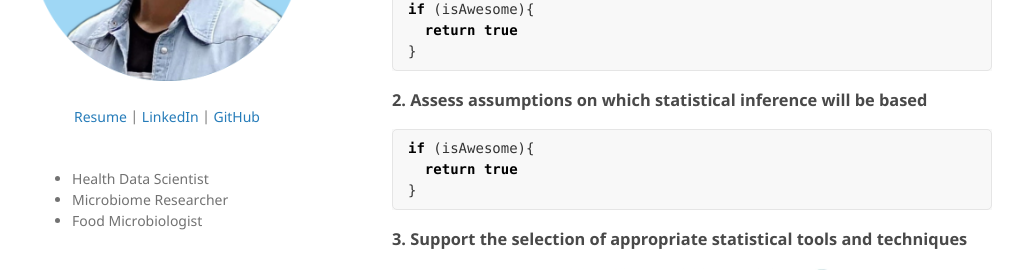
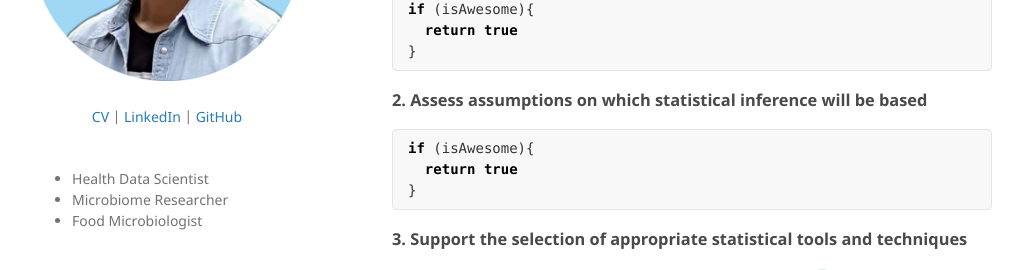
Before and after one commit to davidzhao1015/zhao1015-david.github.io, a Jekyll site: the page built from sample_page.md, in a window 1280 px wide. Shown: the part 378-648 px from the top of the page, without its empty margins (128-1151 px from the left). Built offline with Jekyll 4.4.1, drawn with Linux system fonts in a browser that asks for light colours; our own code applies the rules of GitHub Pages for plain Markdown files.

Commit message:
replace a new CV

```diff
--- a/_config.yml
+++ b/_config.yml
@@ -2,7 +2,7 @@ title: Xin (David) Zhao
 logo: images/lightblue.png
 description:
   <p align="center">
-  <a href="pdf/CV_APL_XinZhao.pdf">Resume</a> |
+  <a href="pdf/TinyHealth_Microbiome Researcher_fullCV.pdf">CV</a> |
   <a href="https://www.linkedin.com/in/davidxzhao/">LinkedIn</a> |
   <a href="https://github.com/davidzhao1015">GitHub</a>
   </p>
```
